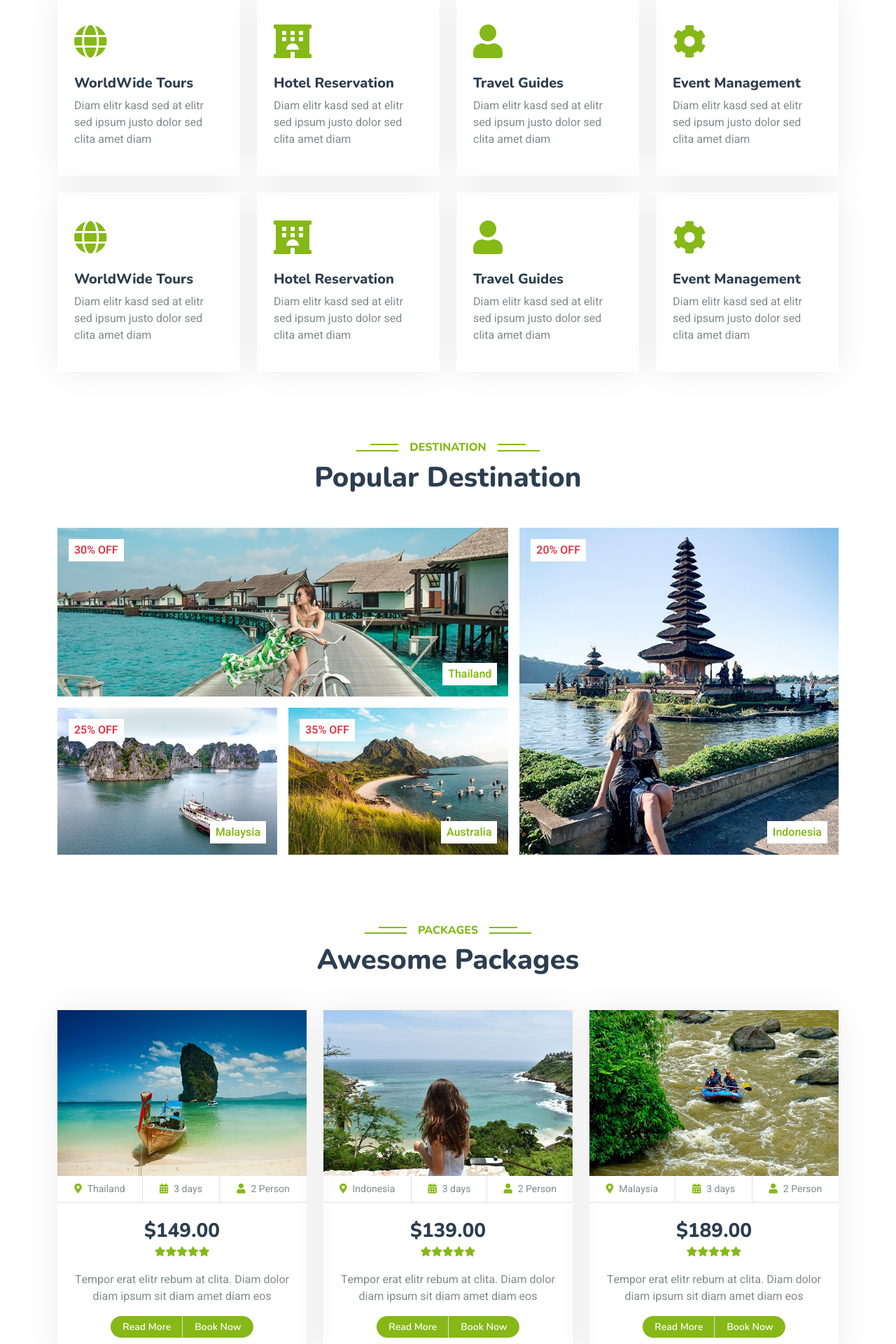
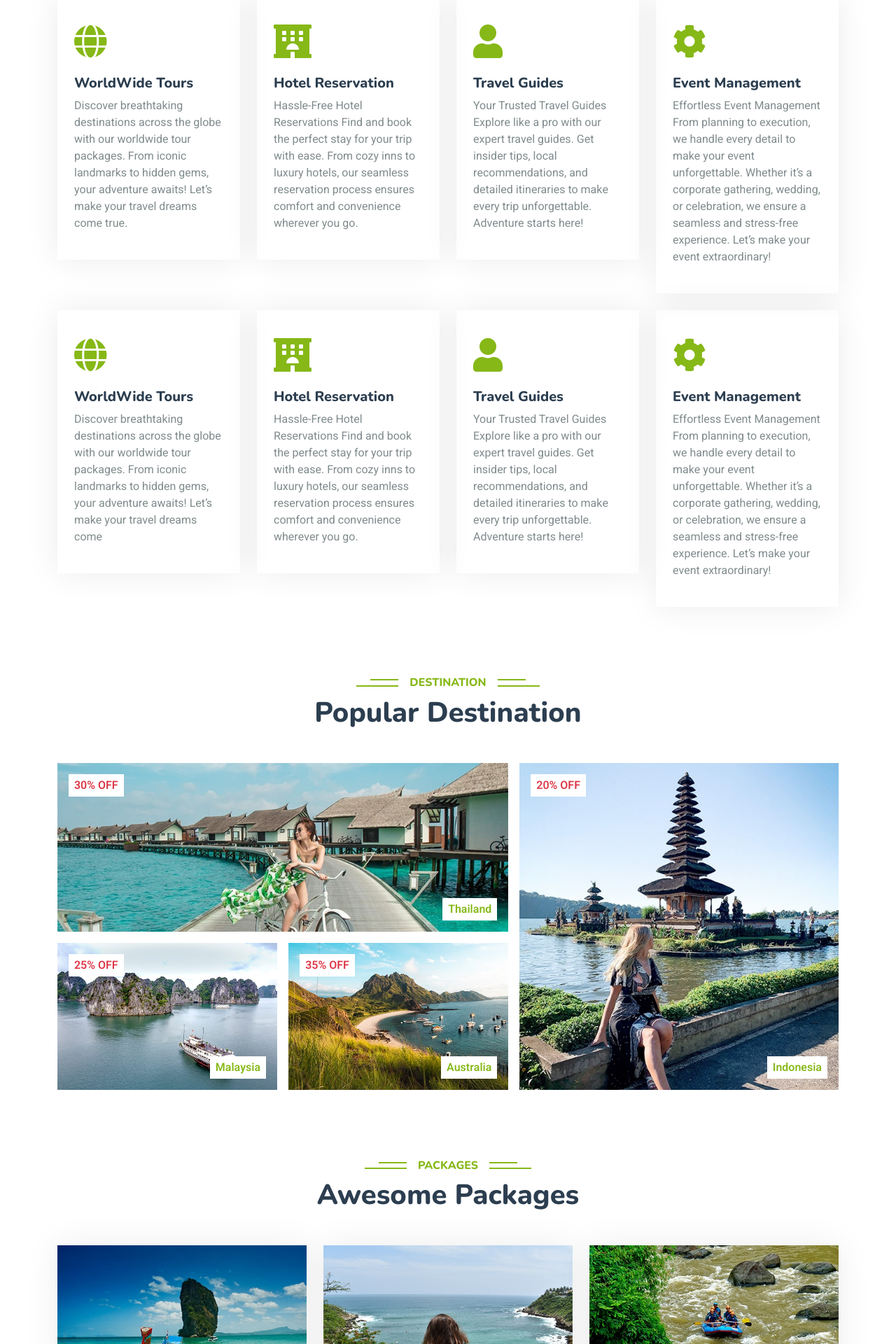
Before and after one commit to SATYAMSUMAN24/WEGO, a React (Create React App) app: page / in a window 1280 px wide. Shown: the part 1020-2940 px from the top of the page at 70% size. Built offline with nearby package versions, Linux system fonts and the light colour scheme.

Commit message:
Home.jsx

```diff
--- a/src/pages/Home.jsx
+++ b/src/pages/Home.jsx
@@ -123,8 +123,9 @@ export default function Home() {
                 <i className="fa fa-3x fa-globe text-primary mb-4" />
                 <h5>WorldWide Tours</h5>
                 <p>
-                  Diam elitr kasd sed at elitr sed ipsum justo dolor sed clita
-                  amet diam
+                  Discover breathtaking destinations across the globe with our worldwide tour packages.
+                  From iconic landmarks to hidden gems, your adventure awaits!
+                  Let’s make your travel dreams come true.
                 </p>
               </div>
             </div>
@@ -135,8 +136,9 @@ export default function Home() {
                 <i className="fa fa-3x fa-hotel text-primary mb-4" />
                 <h5>Hotel Reservation</h5>
                 <p>
-                  Diam elitr kasd sed at elitr sed ipsum justo dolor sed clita
-                  amet diam
+                  Hassle-Free Hotel Reservations
+                  Find and book the perfect stay for your trip with ease.
+                  From cozy inns to luxury hotels, our seamless reservation process ensures comfort and convenience wherever you go.
                 </p>
               </div>
             </div>
@@ -147,8 +149,10 @@ export default function Home() {
                 <i className="fa fa-3x fa-user text-primary mb-4" />
                 <h5>Travel Guides</h5>
                 <p>
-                  Diam elitr kasd sed at elitr sed ipsum justo dolor sed clita
-                  amet diam
+                  Your Trusted Travel Guides
+                  Explore like a pro with our expert travel guides. Get insider tips, local recommendations,
+                  and detailed itineraries to make every trip unforgettable.
+                  Adventure starts here!
                 </p>
               </div>
             </div>
@@ -159,8 +163,10 @@ export default function Home() {
                 <i className="fa fa-3x fa-cog text-primary mb-4" />
                 <h5>Event Management</h5>
                 <p>
-                  Diam elitr kasd sed at elitr sed ipsum justo dolor sed clita
-                  amet diam
+                 Effortless Event Management
+                  From planning to execution, we handle every detail to make your event unforgettable.
+                  Whether it’s a corporate gathering, wedding, or celebration, we ensure a seamless and stress-free experience.
+                  Let’s make your event extraordinary!
                 </p>
               </div>
             </div>
@@ -171,8 +177,9 @@ export default function Home() {
                 <i className="fa fa-3x fa-globe text-primary mb-4" />
                 <h5>WorldWide Tours</h5>
                 <p>
-                  Diam elitr kasd sed at elitr sed ipsum justo dolor sed clita
-                  amet diam
+                 Discover breathtaking destinations across the globe with our worldwide tour packages.
+                  From iconic landmarks to hidden gems, your adventure awaits!
+                  Let’s make your travel dreams come
                 </p>
               </div>
             </div>
@@ -183,8 +190,9 @@ export default function Home() {
                 <i className="fa fa-3x fa-hotel text-primary mb-4" />
                 <h5>Hotel Reservation</h5>
                 <p>
-                  Diam elitr kasd sed at elitr sed ipsum justo dolor sed clita
-                  amet diam
+                  Hassle-Free Hotel Reservations
+                  Find and book the perfect stay for your trip with ease. From cozy inns to luxury hotels,
+                  our seamless reservation process ensures comfort and convenience wherever you go.
                 </p>
               </div>
             </div>
@@ -195,8 +203,10 @@ export default function Home() {
                 <i className="fa fa-3x fa-user text-primary mb-4" />
                 <h5>Travel Guides</h5>
                 <p>
-                  Diam elitr kasd sed at elitr sed ipsum justo dolor sed clita
-                  amet diam
+                  Your Trusted Travel Guides
+                  Explore like a pro with our expert travel guides.
+                  Get insider tips, local recommendations, and detailed itineraries to make every trip unforgettable.
+                  Adventure starts here!
                 </p>
               </div>
             </div>
@@ -207,8 +217,10 @@ export default function Home() {
                 <i className="fa fa-3x fa-cog text-primary mb-4" />
                 <h5>Event Management</h5>
                 <p>
-                  Diam elitr kasd sed at elitr sed ipsum justo dolor sed clita
-                  amet diam
+                  Effortless Event Management
+                  From planning to execution, we handle every detail to make your event unforgettable.
+                  Whether it’s a corporate gathering, wedding, or celebration, we ensure a seamless and stress-free experience.
+                  Let’s make your event extraordinary!
                 </p>
               </div>
             </div>
@@ -358,8 +370,14 @@ export default function Home() {
                   <small className="fa fa-star text-primary" />
                 </div>
                 <p>
-                  Tempor erat elitr rebum at clita. Diam dolor diam ipsum sit
-                  diam amet diam eos
+                  Awesome Packages for Thailand
+                  Embark on an unforgettable journey to the Land of Smiles with our exclusive Thailand tour packages!
+                  From the vibrant streets of Bangkok to the serene beaches of Phuket and the lush jungles of Chiang Mai, we’ve crafted the perfect itineraries for every traveler.
+                  ✅ Luxurious accommodations
+                  ✅ Guided tours to iconic landmarks
+                  ✅ Exciting adventure activities
+                  ✅ Authentic Thai cuisine experiences
+                  Book your Thailand getaway today and create memories that last a lifetime!
                 </p>
                 <div className="d-flex justify-content-center mb-2">
                   <a
@@ -407,8 +425,14 @@ export default function Home() {
                   <small className="fa fa-star text-primary" />
                 </div>
                 <p>
-                  Tempor erat elitr rebum at clita. Diam dolor diam ipsum sit
-                  diam amet diam eos
+                  Awesome Packages for Indonesia
+                 Discover the rich culture, stunning landscapes, and tropical beauty of Indonesia with our specially crafted tour packages!
+                  From the vibrant streets of Bali to the ancient temples of Yogyakarta and the lush jungles of Sumatra, we’ve curated unforgettable experiences for every type of traveler.
+                  ✅ Stunning beach resorts in Bali
+                  ✅ Cultural tours to Ubud and Borobudur
+                  ✅ Adventurous hikes to active volcanoes
+                  ✅ Traditional Indonesian cuisine & local experiences
+                   Book your dream Indonesian adventure today and explore paradise like never before!
                 </p>
                 <div className="d-flex justify-content-center mb-2">
                   <a
@@ -456,8 +480,14 @@ export default function Home() {
                   <small className="fa fa-star text-primary" />
                 </div>
                 <p>
-                  Tempor erat elitr rebum at clita. Diam dolor diam ipsum sit
-                  diam amet diam eos
+                  Awesome Packages for Malaysia
+                  Experience the perfect blend of modernity and tradition with our exclusive Malaysia tour packages! Whether you're wandering through Kuala Lumpur's iconic skyline, relaxing on Langkawi’s pristine beaches, or exploring the rich cultural heritage of Penang,
+                  Malaysia offers something for everyone.
+                  ✅ Stay in luxury hotels and resorts
+                  ✅ Visit top attractions like Petronas Towers, Batu Caves, and George Town
+                  ✅ Thrilling jungle safaris and wildlife encounters
+                  ✅ Delicious Malaysian cuisine and local experiences
+                  Book your Malaysia adventure now and immerse yourself in the beauty of this vibrant destination!
                 </p>
                 <div className="d-flex justify-content-center mb-2">
                   <a
```
